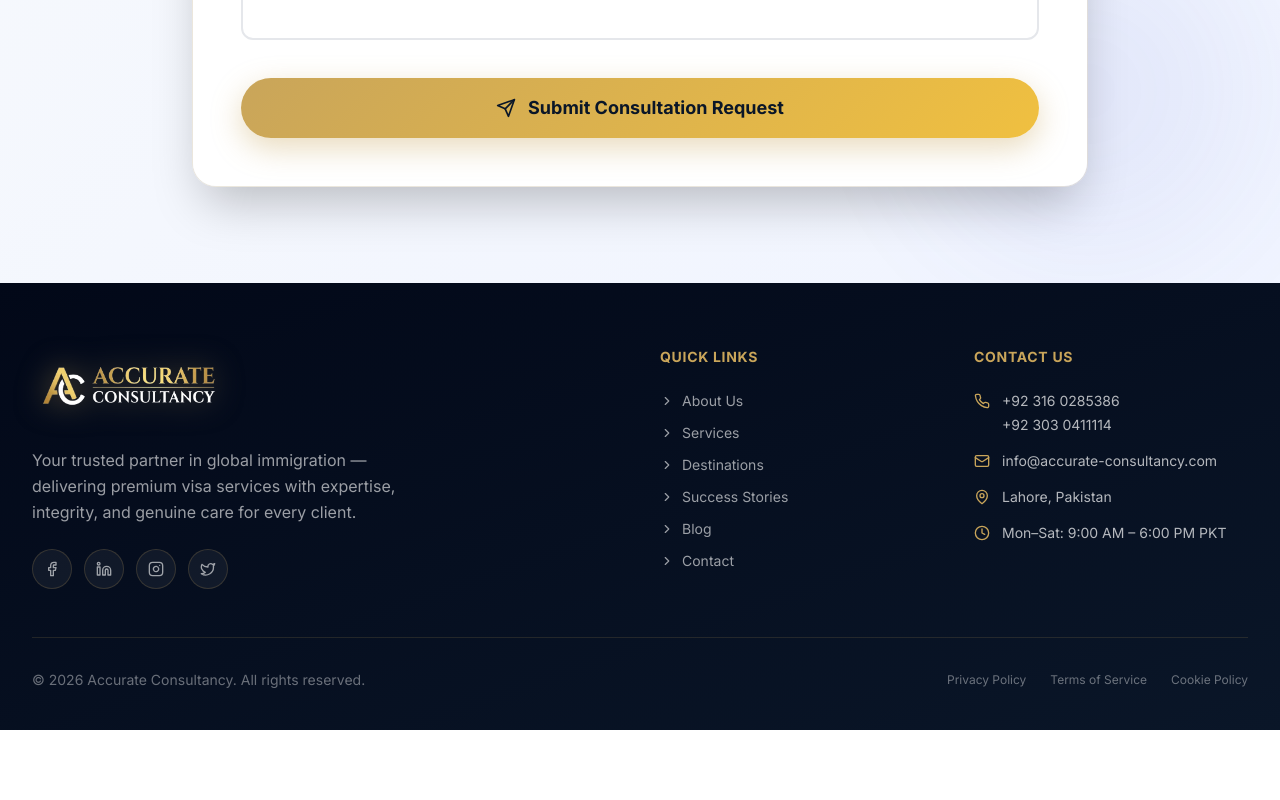
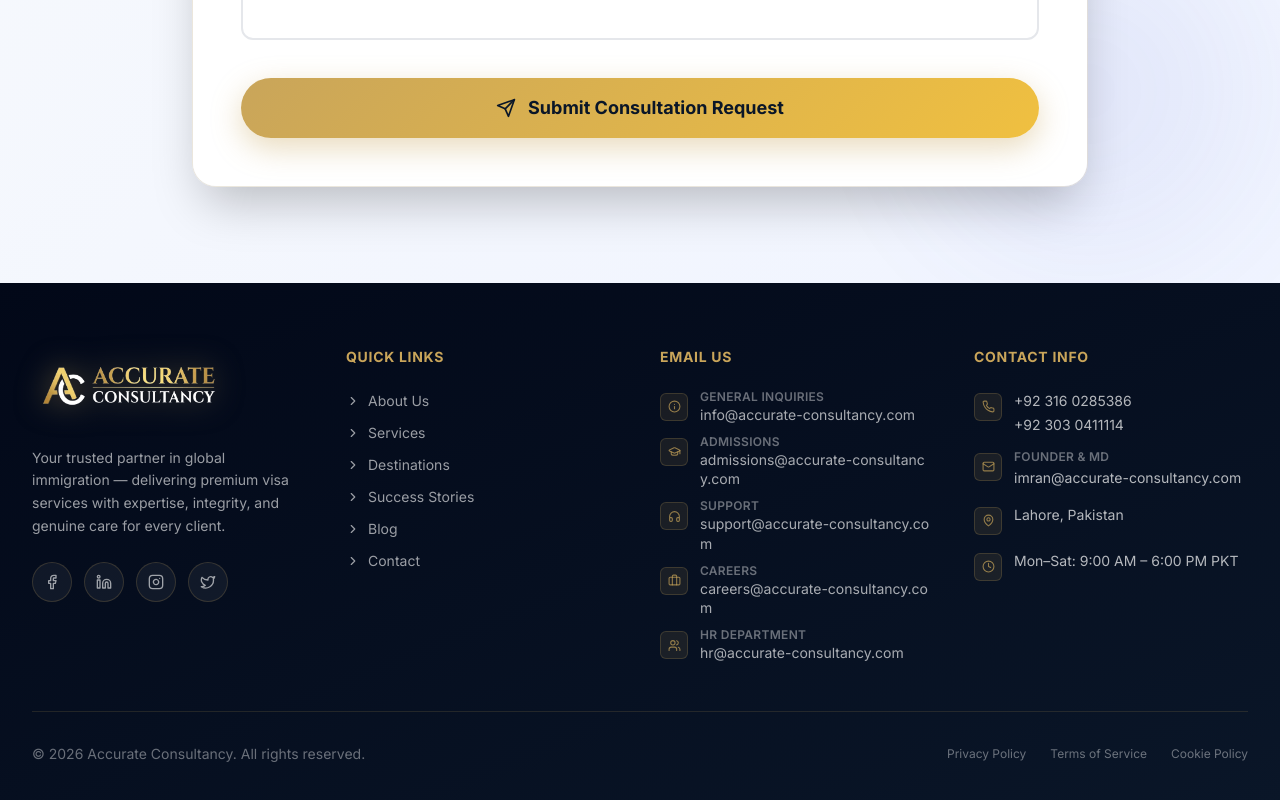
Before and after one commit to imran1001/Accurate-ConsultancyV3, a React (Vite) app: page / in a window 1280 px wide. Shown: the part 6635-7435 px from the top of the page. Before the commit the page ends 7365 px from the top, so only its background shows below. Built offline with nearby package versions, Linux system fonts and the light colour scheme.

Commit message:
Enhance footer with email directory and contact info
Added structured email contacts with icons and labels to the footer.

```diff
--- a/src/components/Footer.jsx
+++ b/src/components/Footer.jsx
@@ -2,7 +2,7 @@ import React from 'react';
 import {
   MapPin, Phone, Mail, Clock,
   Facebook, Linkedin, Instagram, Twitter,
-  ChevronRight,
+  ChevronRight, Info, GraduationCap, HeadphonesIcon, Briefcase, Users,
 } from 'lucide-react';
 
 const QUICK_LINKS = [
@@ -15,6 +15,35 @@ const SOCIAL = [
   { Icon: Linkedin,  href: '#', label: 'LinkedIn'  },
   { Icon: Instagram, href: '#', label: 'Instagram' },
   { Icon: Twitter,   href: '#', label: 'Twitter'   },
+];
+
+// Structured email contacts with icons and labels
+const EMAIL_CONTACTS = [
+  {
+    label: 'General Inquiries',
+    email: 'info@accurate-consultancy.com',
+    Icon: Info,
+  },
+  {
+    label: 'Admissions',
+    email: 'admissions@accurate-consultancy.com',
+    Icon: GraduationCap,
+  },
+  {
+    label: 'Support',
+    email: 'support@accurate-consultancy.com',
+    Icon: HeadphonesIcon,
+  },
+  {
+    label: 'Careers',
+    email: 'careers@accurate-consultancy.com',
+    Icon: Briefcase,
+  },
+  {
+    label: 'HR Department',
+    email: 'hr@accurate-consultancy.com',
+    Icon: Users,
+  },
 ];
 
 export default function Footer() {
@@ -32,7 +61,7 @@ export default function Footer() {
         <div className="grid md:grid-cols-2 lg:grid-cols-4 gap-10 mb-12">
 
           {/* Brand Column */}
-          <div className="lg:col-span-2">
+          <div className="lg:col-span-1">
             <a
               href="#"
               aria-label="Accurate Consultancy — Home"
@@ -50,7 +79,7 @@ export default function Footer() {
               />
             </a>
 
-            <p className="text-white/60 leading-relaxed text-base max-w-sm mb-6">
+            <p className="text-white/60 leading-relaxed text-sm max-w-xs mb-6">
               Your trusted partner in global immigration — delivering premium visa services
               with expertise, integrity, and genuine care for every client.
             </p>
@@ -98,16 +127,59 @@ export default function Footer() {
             </ul>
           </nav>
 
+          {/* Email Directory */}
+          <div>
+            <h3 className="text-sm font-bold tracking-wider uppercase text-[#c9a55a] mb-6">
+              Email Us
+            </h3>
+            <ul className="space-y-3">
+              {EMAIL_CONTACTS.map(({ label, email, Icon }) => (
+                <li key={email}>
+                  <a
+                    href={`mailto:${email}`}
+                    className="flex items-start gap-3 group"
+                    aria-label={`${label}: ${email}`}
+                  >
+                    {/* Icon badge */}
+                    <span
+                      className="shrink-0 mt-0.5 w-7 h-7 rounded-md flex items-center justify-center
+                                 bg-[#c9a55a]/10 border border-[#c9a55a]/20 text-[#c9a55a]/70
+                                 group-hover:bg-[#c9a55a]/20 group-hover:border-[#c9a55a]/50
+                                 group-hover:text-[#c9a55a] transition-all duration-300"
+                    >
+                      <Icon size={13} aria-hidden="true" />
+                    </span>
+
+                    {/* Label + address */}
+                    <div className="min-w-0">
+                      <p className="text-xs font-semibold text-white/40 uppercase tracking-wide leading-none mb-0.5">
+                        {label}
+                      </p>
+                      <p className="text-sm text-white/65 group-hover:text-[#c9a55a] transition-colors duration-300 break-all leading-snug">
+                        {email}
+                      </p>
+                    </div>
+                  </a>
+                </li>
+              ))}
+            </ul>
+          </div>
+
           {/* Contact Info */}
           <div>
             <h3 className="text-sm font-bold tracking-wider uppercase text-[#c9a55a] mb-6">
-              Contact Us
+              Contact Info
             </h3>
             <address className="not-italic space-y-4">
 
-              {/* Phone (tel:) */}
+              {/* Phone */}
               <div className="flex items-start gap-3">
-                <Phone className="text-[#c9a55a] shrink-0 mt-0.5" size={16} aria-hidden="true" />
+                <span
+                  className="shrink-0 mt-0.5 w-7 h-7 rounded-md flex items-center justify-center
+                             bg-[#c9a55a]/10 border border-[#c9a55a]/20 text-[#c9a55a]/70"
+                >
+                  <Phone size={13} aria-hidden="true" />
+                </span>
                 <div className="text-sm text-white/70 space-y-1">
                   <a href="tel:+923160285386" className="block hover:text-[#c9a55a] transition-colors">
                     +92 316 0285386
@@ -118,30 +190,52 @@ export default function Footer() {
                 </div>
               </div>
 
-              {/* Email */}
+              {/* Founder email */}
               <div className="flex items-start gap-3">
-                <Mail className="text-[#c9a55a] shrink-0 mt-0.5" size={16} aria-hidden="true" />
-                <a
-                  href="mailto:info@accurate-consultancy.com"
-                  className="text-sm text-white/70 hover:text-[#c9a55a] transition-colors break-all"
+                <span
+                  className="shrink-0 mt-0.5 w-7 h-7 rounded-md flex items-center justify-center
+                             bg-[#c9a55a]/10 border border-[#c9a55a]/20 text-[#c9a55a]/70"
                 >
-                  info@accurate-consultancy.com
-                </a>
+                  <Mail size={13} aria-hidden="true" />
+                </span>
+                <div className="min-w-0">
+                  <p className="text-xs font-semibold text-white/40 uppercase tracking-wide leading-none mb-0.5">
+                    Founder & MD
+                  </p>
+                  <a
+                    href="mailto:imran@accurate-consultancy.com"
+                    className="text-sm text-white/70 hover:text-[#c9a55a] transition-colors break-all"
+                  >
+                    imran@accurate-consultancy.com
+                  </a>
+                </div>
               </div>
 
               {/* Location */}
               <div className="flex items-start gap-3">
-                <MapPin className="text-[#c9a55a] shrink-0 mt-0.5" size={16} aria-hidden="true" />
+                <span
+                  className="shrink-0 mt-0.5 w-7 h-7 rounded-md flex items-center justify-center
+                             bg-[#c9a55a]/10 border border-[#c9a55a]/20 text-[#c9a55a]/70"
+                >
+                  <MapPin size={13} aria-hidden="true" />
+                </span>
                 <span className="text-sm text-white/70">Lahore, Pakistan</span>
               </div>
 
               {/* Hours */}
               <div className="flex items-start gap-3">
-                <Clock className="text-[#c9a55a] shrink-0 mt-0.5" size={16} aria-hidden="true" />
+                <span
+                  className="shrink-0 mt-0.5 w-7 h-7 rounded-md flex items-center justify-center
+                             bg-[#c9a55a]/10 border border-[#c9a55a]/20 text-[#c9a55a]/70"
+                >
+                  <Clock size={13} aria-hidden="true" />
+                </span>
                 <span className="text-sm text-white/70">Mon–Sat: 9:00 AM – 6:00 PM PKT</span>
               </div>
+
             </address>
           </div>
+
         </div>
 
         {/* ── Divider ─────────────────────────────── */}
```
